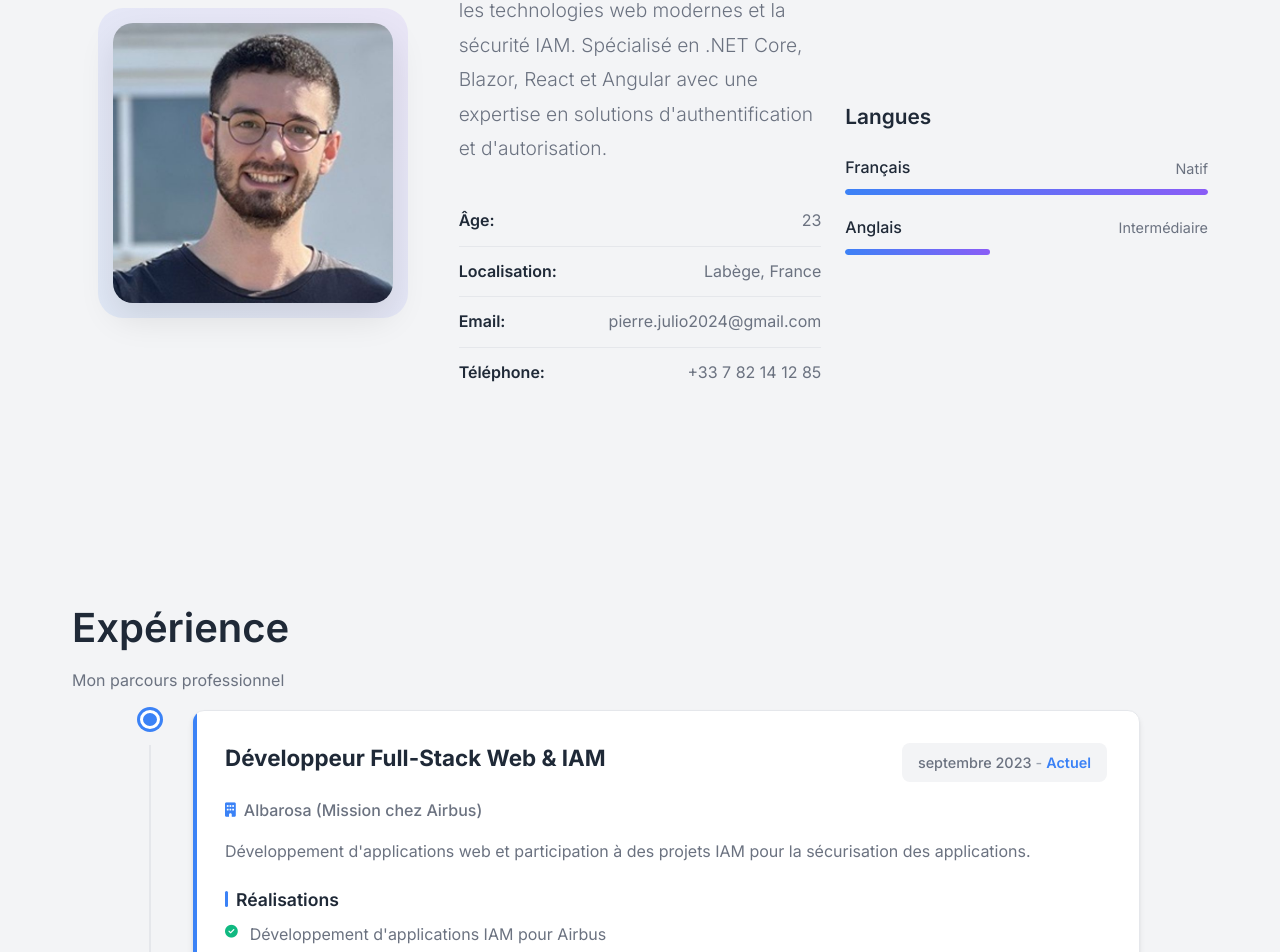
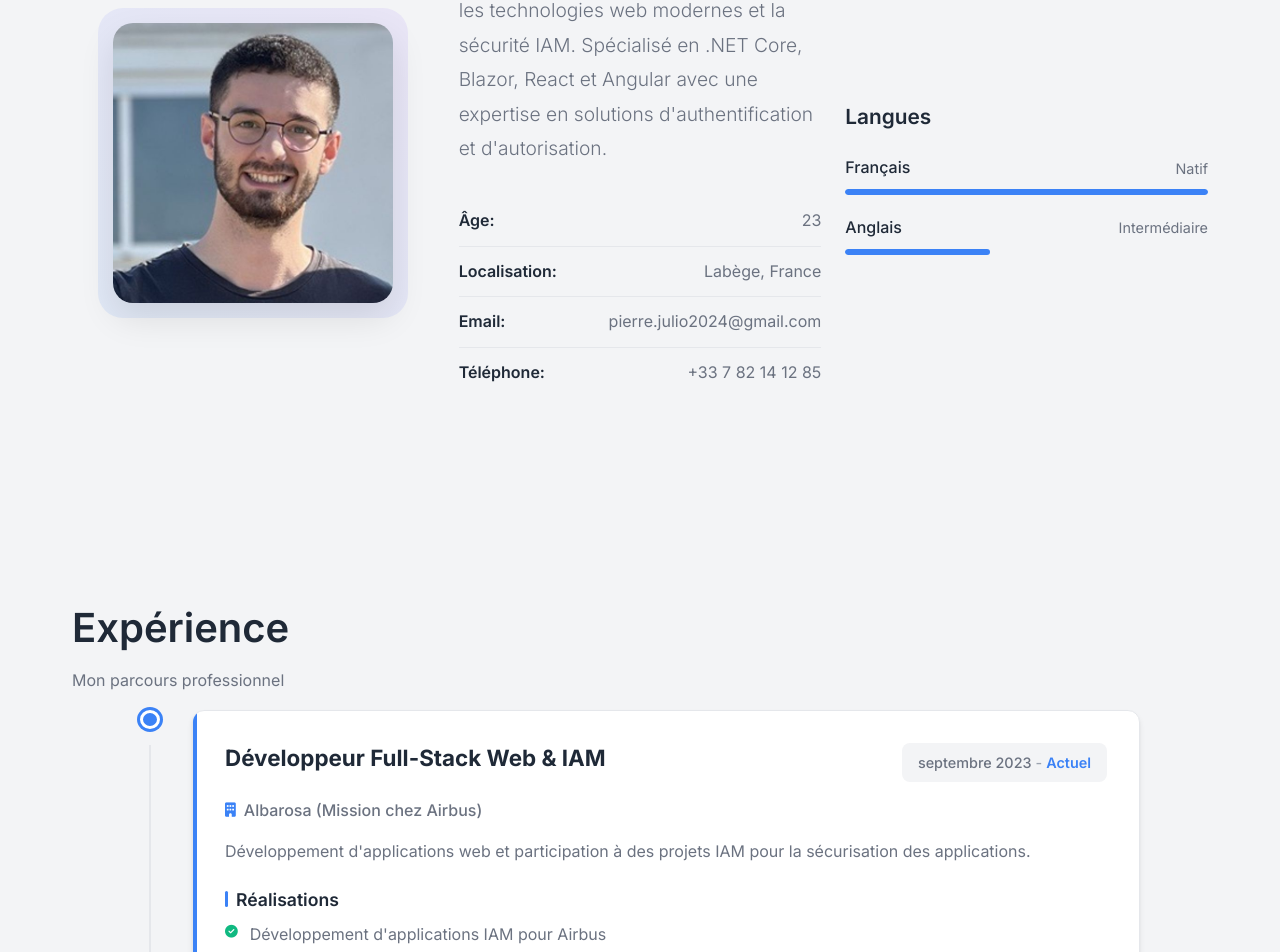
Before and after one commit to PierreJulio/cv-online, an Angular app: page / in a window 1280 px wide. Shown: the part 1076-2028 px from the top of the page. Built offline with nearby package versions, Linux system fonts and the light colour scheme.

Commit message:
feat: Update progress bar and button styles by removing gradient backgrounds for a cleaner look

```diff
--- a/src/app/app.scss
+++ b/src/app/app.scss
@@ -287,7 +287,7 @@ section {
 
         .progress-bar {
           height: 100%;
-          background: linear-gradient(45deg, var(--primary-color), var(--secondary-color));
+          background: var(--primary-color);
           border-radius: 3px;
           transition: width 0.8s ease;
         }
@@ -303,7 +303,7 @@ section {
   right: 30px;
   width: 50px;
   height: 50px;
-  background: linear-gradient(45deg, var(--primary-color), var(--secondary-color));
+  background: var(--primary-color);
   color: white;
   border: none;
   border-radius: 50%;
```
